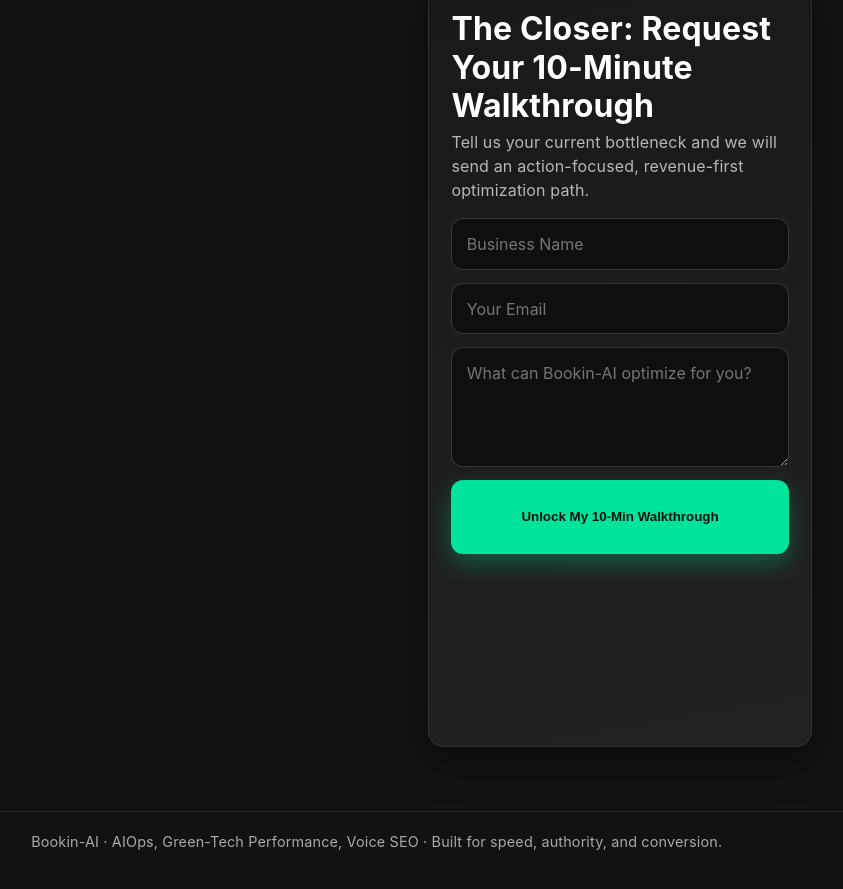
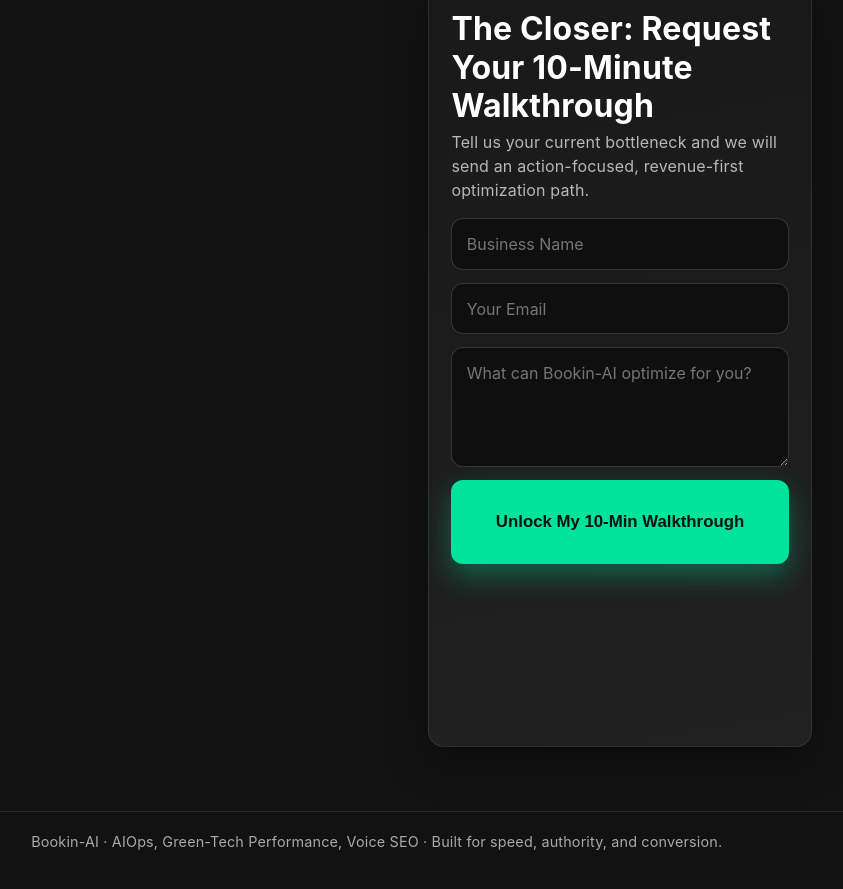
Before and after one commit to afilmer-ai/bookin-ai-portfolio, a plain HTML site: page index.html in a window 1280 px wide. Shown: the part 2157-3046 px from the top of the page, without its empty margins (20-863 px from the left). Drawn offline with Linux system fonts and the light colour scheme.

Commit message:
Add files via upload

```diff
--- a/index.html
+++ b/index.html
@@ -422,15 +422,16 @@
     }
 
     #cta form button[type="submit"] {
-      min-height: 74px;
-      padding: 1.2rem 1.5rem;
+      min-height: 84px !important;
+      padding: 1.35rem 1.8rem !important;
       border: 1px solid transparent;
       border-radius: 12px;
-      background: var(--emerald);
-      color: #04140f;
+      background: var(--emerald) !important;
+      color: #04140f !important;
       font-weight: 700;
+      font-size: 1.05rem;
       cursor: pointer;
-      box-shadow: 0 10px 24px rgba(0, 227, 154, 0.3);
+      box-shadow: 0 12px 28px rgba(0, 227, 154, 0.34) !important;
       transition: transform 0.2s ease, box-shadow 0.2s ease;
     }
 
@@ -638,7 +639,7 @@
           <input type="email" name="email" placeholder="Your Email" required>
           <textarea name="message" placeholder="What can Bookin-AI optimize for you?"></textarea>
           <input type="hidden" name="_next" value="https://bookin-ai.com/thanks">
-          <button type="submit">Unlock My 10-Min Walkthrough</button>
+          <button class="btn btn-primary" type="submit">Unlock My 10-Min Walkthrough</button>
         </form>
       </div>
     </section>
```
